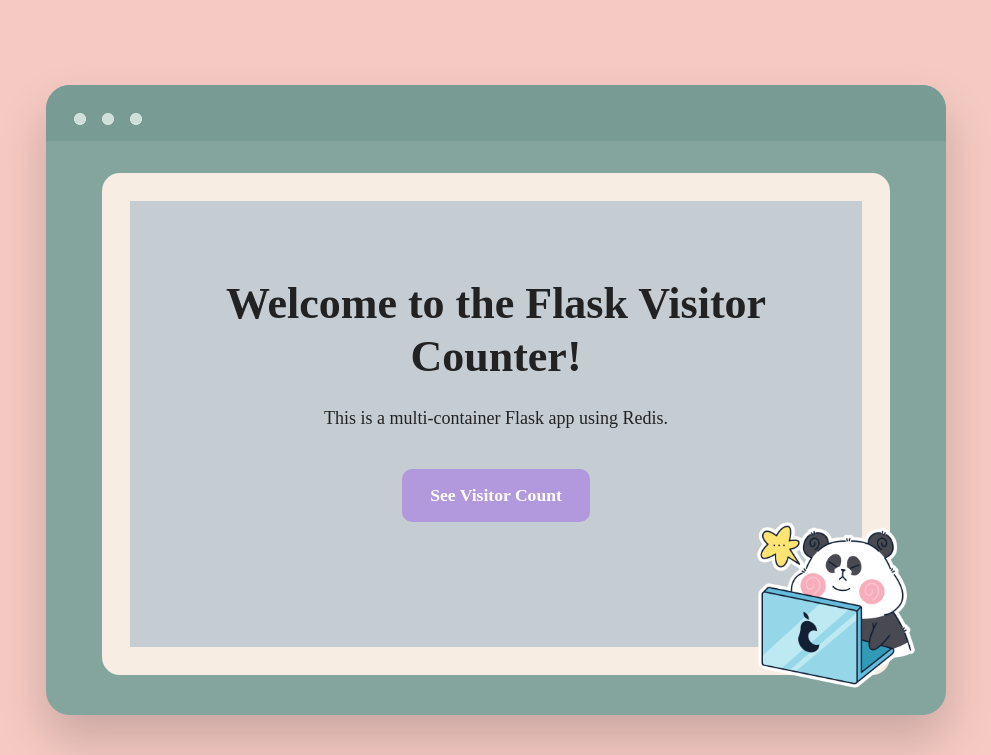
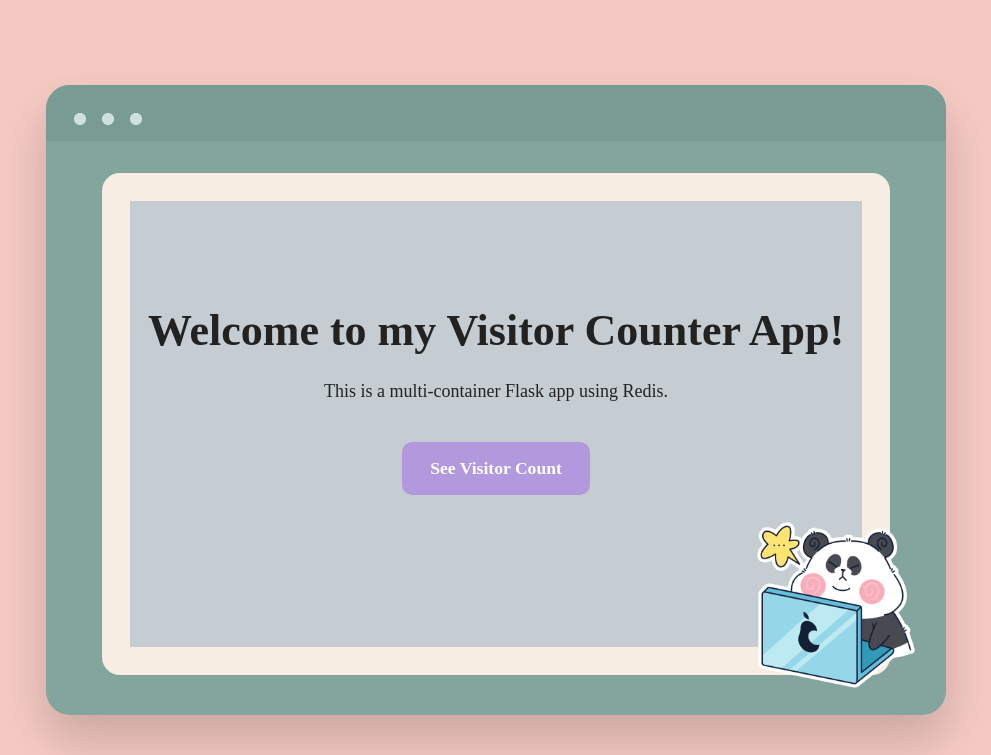
Before and after one commit to KingJessie/Multi-Container-Application, a Flask app: page / in a window 1280 px wide. Shown: the top 755 px of the page, without its empty margins (144-1135 px from the left). Run offline with Flask 3, Linux system fonts and the light colour scheme; some web fonts are replaced.

Commit message:
Updated paragraph

```diff
--- a/challenge/templates/count.html
+++ b/challenge/templates/count.html
@@ -9,7 +9,7 @@
 <body>
     <div class="container">
         <h1>Visitor Counter</h1>
-        <p>You are visitor number:</p>
+        <p>Total visits today:</p>
         <div class="count">{{ count }}</div>
         <a href="/" class="home-link">Back to Home</a>
         <img src="{{ url_for('static', filename='images/panda2.png') }}" alt="Panda" class="panda">
--- a/challenge/templates/index.html
+++ b/challenge/templates/index.html
@@ -9,7 +9,7 @@
 </head>
 <body>
     <div class="container">
-        <h1>Welcome to the Flask Visitor Counter!</h1>
+        <h1>Welcome to my Visitor Counter App!</h1>
         <p>This is a multi-container Flask app using Redis.</p>
         <a href="/count" class="counter-link">See Visitor Count</a>
         <img src="{{ url_for('static', filename='images/panda.png') }}" alt="Panda" class="panda">
```
